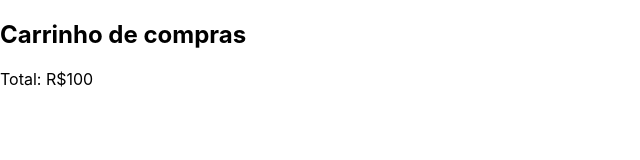
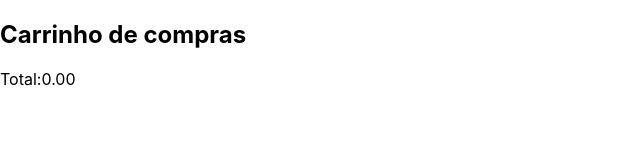
Before and after one commit to madruga665/mc-lojinha-feliz-com-redux, a React (Create React App) app: page /shopping-cart in a window 1280 px wide. Shown: the top 160 px of the page, without its empty margins (0-640 px from the left). Built offline with nearby package versions, Linux system fonts and the light colour scheme.

Commit message:
implementação da soma dos itens do carrinho

```diff
--- a/src/components/ShoppingCartList.jsx
+++ b/src/components/ShoppingCartList.jsx
@@ -16,7 +16,12 @@ class ShoppingCartList extends Component {
             </li>
           ))}
         </ul>
-        <span>Total: R$100</span>
+        <span>
+          Total:
+          {newCart.reduce((accumulator, currentValue) => {
+            return accumulator + currentValue.price;
+          },0).toFixed(2)}
+        </span>
       </div>
     );
   }
```
